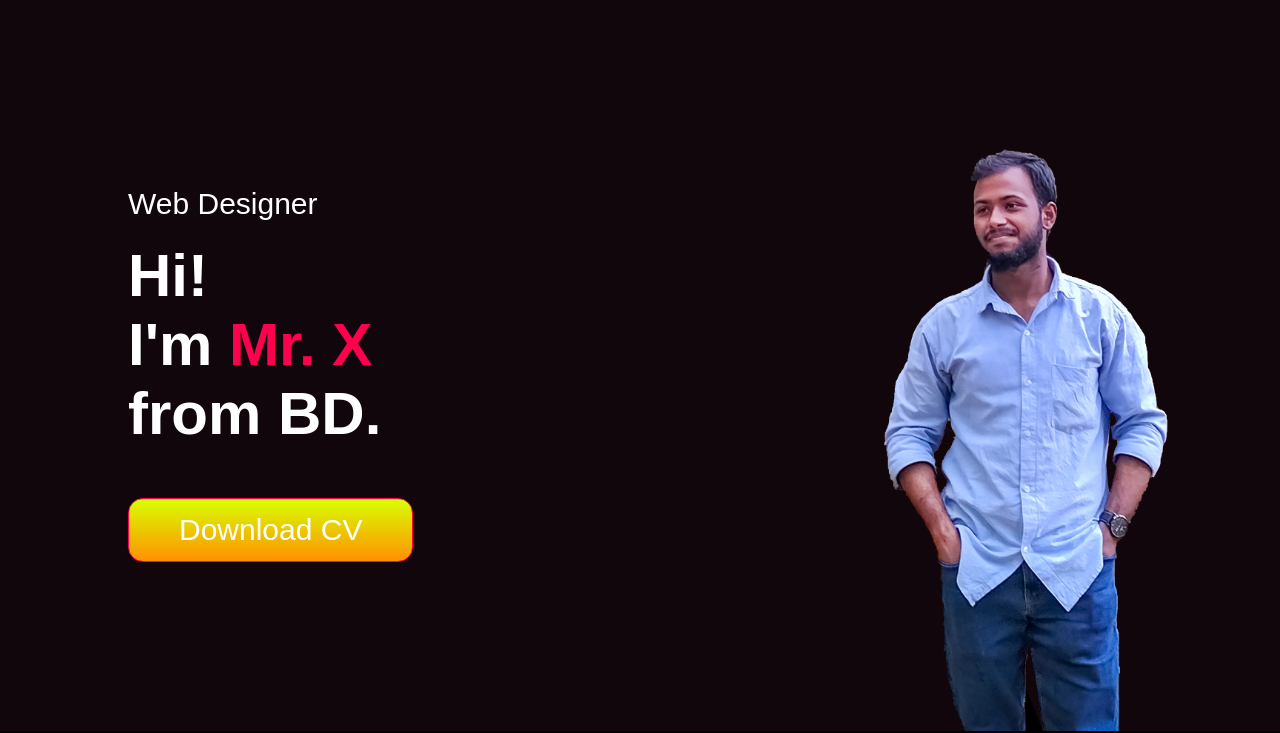
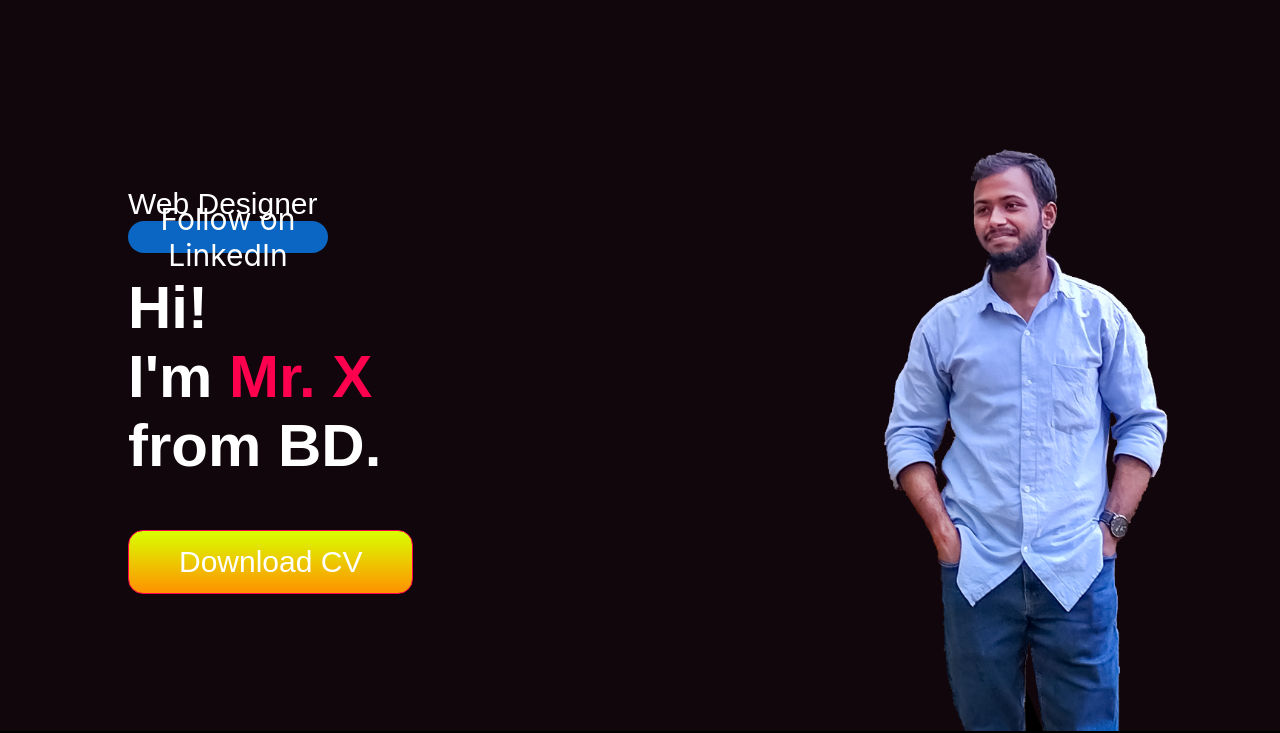
Before and after one commit to TawfiqHassan/Tawfiq-Hassan-Nayem, a plain HTML site: page index.html in a window 1280 px wide. Shown: the part 69-802 px from the top of the page. Drawn offline with Linux system fonts and the light colour scheme.

Commit message:
Update index.html

```diff
--- a/index.html
+++ b/index.html
@@ -29,7 +29,7 @@
             </nav>
             <!---Head Text-->
             <div class="header-text">
-                <p>Web Designer</p>
+                <p>Web Designer <style> .libutton { display: flex; flex-direction: column; justify-content: center; padding: 7px; text-align: center; outline: none; text-decoration: none !important; color: #ffffff !important; width: 200px; height: 32px; border-radius: 16px; background-color: #0A66C2; font-family: "SF Pro Text", Helvetica, sans-serif; } </style> <a class="libutton" href="https://www.linkedin.com/comm/mynetwork/discovery-see-all?usecase=PEOPLE_FOLLOWS&followMember=tawfiqhassannayem" target="_blank">Follow on LinkedIn</a></p>
                 <h1>Hi! <br> I'm <span>Mr. X</span> <br> from BD.</h1>
                 <a href="images/my-cv.pdf" download class="btn btn2">Download CV</a>
             </div>
```
